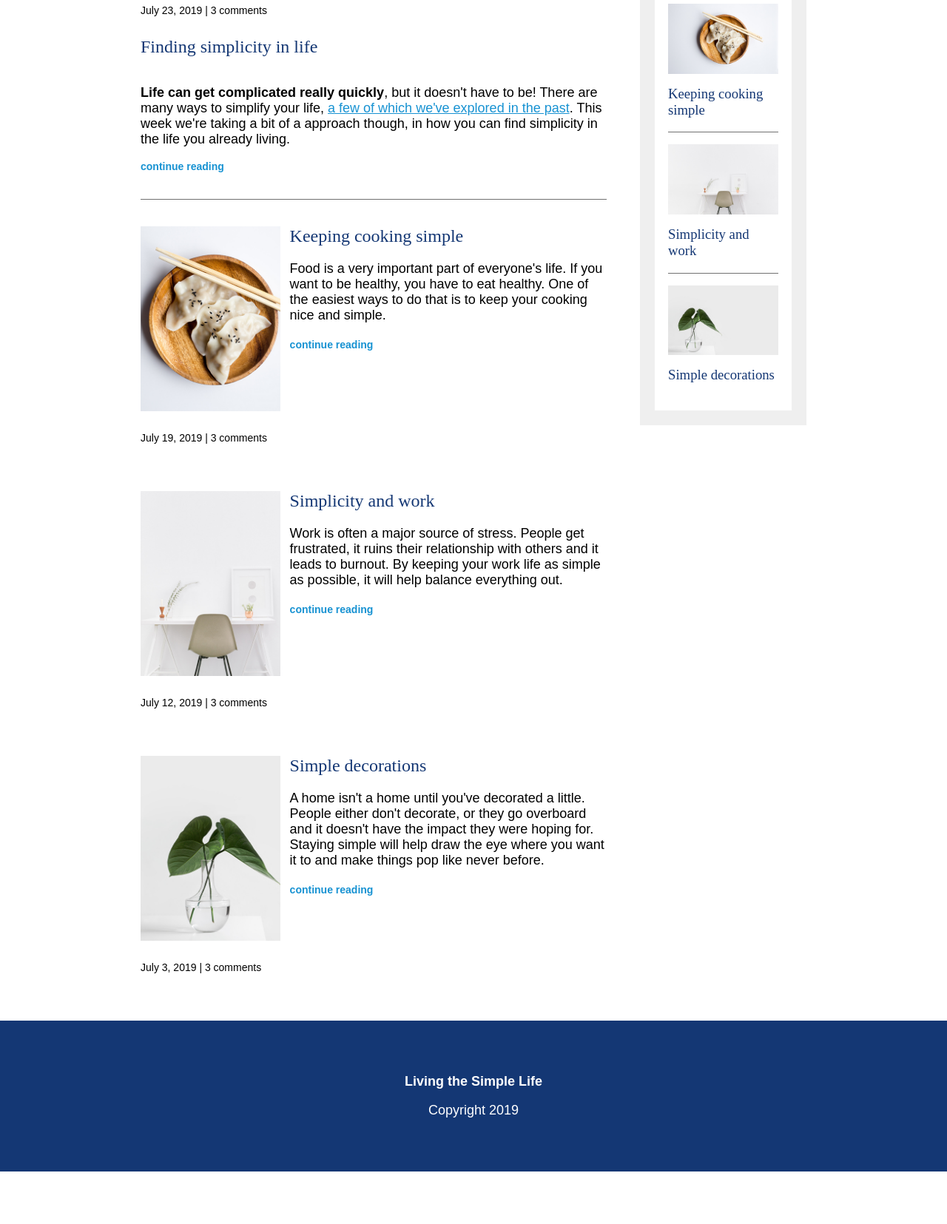
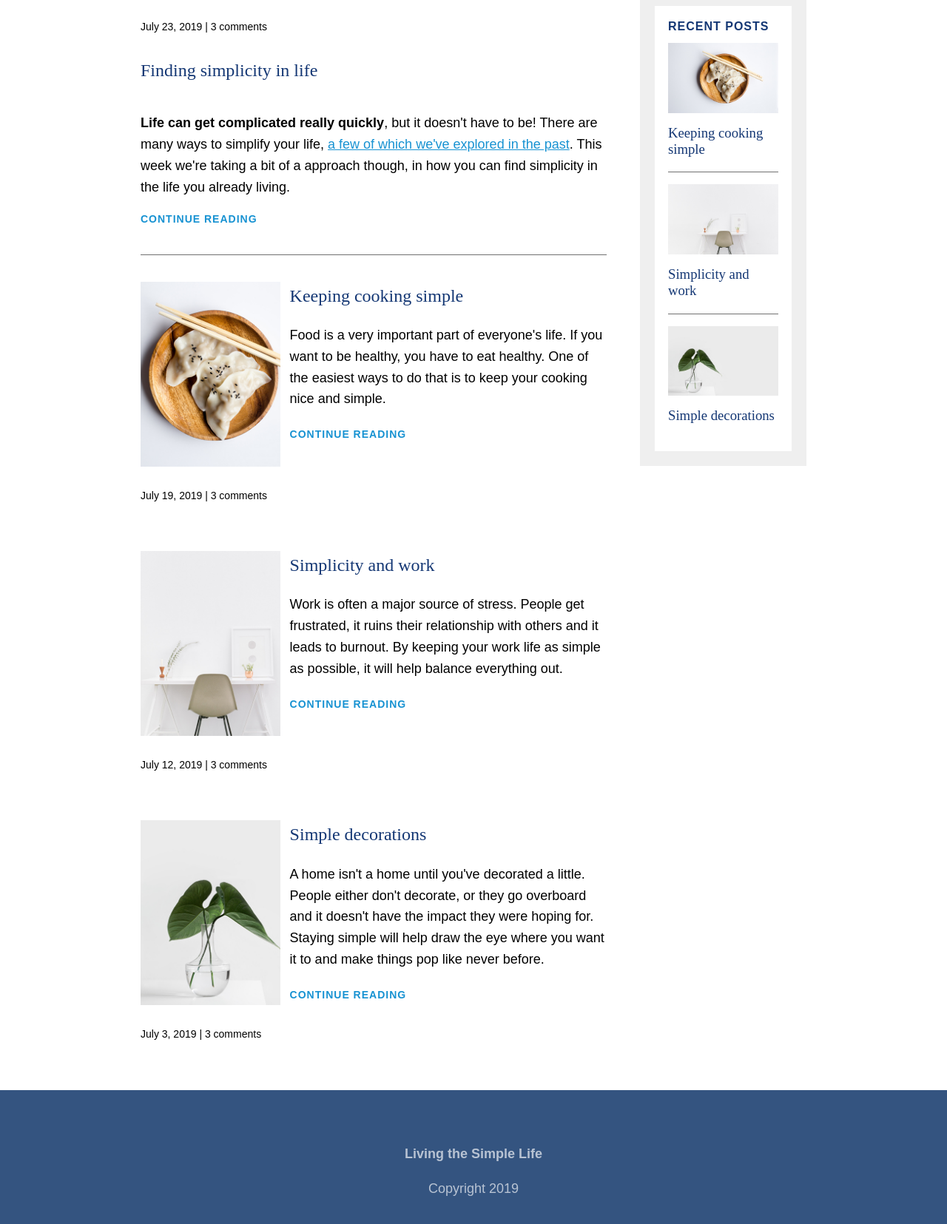
Before and after one commit to ksamarin90/living-simple-life, a plain HTML site: page index.html in a window 1280 px wide. Shown: the part 611-2266 px from the top of the page at 74% size. Before the commit the page ends 2195 px from the top, so only its background shows below. Drawn offline with Linux system fonts and the light colour scheme.

Commit message:
Ready for publishing

```diff
--- a/index.html
+++ b/index.html
@@ -35,7 +35,7 @@
                     There are many ways to simplify your life, <a href="#">a few of which we've explored in the past</a>.
                     This week we're taking a bit of a approach though, in how you can find simplicity in the
                     life you already living.</p>
-                <a href="#" class="article-read-more">continue reading</a>
+                <a href="#" class="article-read-more">CONTINUE READING</a>
             </article>
 
             <article class="article-recent">
@@ -44,7 +44,7 @@
                     <p class="article-body">Food is a very important part of
                          everyone's life. If you want to be healthy, you have to eat healthy.
                           One of the easiest ways to do that is to keep your cooking nice and simple.</p>
-                    <a href="#" class="article-read-more">continue reading</a>
+                    <a href="#" class="article-read-more">CONTINUE READING</a>
                 </div>
                 <div class="article-recent-secondary">
                     <img src="img/food.jpg" alt="dumpings" class="article-image">
@@ -59,7 +59,7 @@
                         People get frustrated, it ruins their relationship with others and it
                          leads to burnout. By keeping your work life as simple as possible,
                           it will help balance everything out.</p>
-                    <a href="#" class="article-read-more">continue reading</a>
+                    <a href="#" class="article-read-more">CONTINUE READING</a>
                 </div>
                 <div class="article-recent-secondary">
                     <img src="img/work.jpg" alt="work desk" class="article-image">
@@ -75,7 +75,7 @@
                          or they go overboard and it doesn't have the impact they
                           were hoping for. Staying simple will help draw the eye
                            where you want it to and make things pop like never before.</p>
-                    <a href="#" class="article-read-more">continue reading</a>
+                    <a href="#" class="article-read-more">CONTINUE READING</a>
                 </div>
                 <div class="article-recent-secondary">
                     <img src="img/deco.jpg" alt="decoration" class="article-image last-image">
--- a/style.css
+++ b/style.css
@@ -3,6 +3,7 @@ body {
     font-family: 'Ubuntu', sans-serif;
     font-size: 1.125rem;
     font-weight: 300;
+    line-height: 1.6;
 }
 
 img {
@@ -54,6 +55,7 @@ strong {
     color: #1792d2;
     font-size: .75rem;
     margin-top: 0;
+    text-transform: uppercase;
 }
 
 .article-title {
@@ -69,6 +71,8 @@ strong {
     color: #1792d2;
     text-decoration: none;
     font-weight: 700;
+    text-transform: uppercase;
+    letter-spacing: 1px;
 }
 
 .article-read-more:hover,
@@ -85,6 +89,7 @@ strong {
 .widget-recent-post,
 .widget-title {
     font-size: 1rem;
+    line-height: 1.2;
 }
 
 .widget-image {
@@ -94,6 +99,8 @@ strong {
 .widget-title {
     font-family: 'Ubuntu', sans-serif;
     font-weight: 700;
+    text-transform: uppercase;
+    letter-spacing: 1px;
 }
 
 .widget-recent-post-title {
@@ -108,8 +115,10 @@ header {
 }
 
 footer {
-    background: #143774;
-    color: white;
+    background: #345480;
+    color: rgba(255, 255, 255, .65);
+    /* a = alpha */
+    /* opacity or trancparency */
     text-align: center;
     padding: 3em 0;
 }
@@ -146,7 +155,6 @@ nav ul {
     list-style: none;
     display: flex;
     padding: 0;
-    margin: 0;
     justify-content: center;
 }
 
@@ -156,6 +164,8 @@ nav li {
 
 nav a {
     text-decoration: none;
+    text-transform: uppercase;
+    letter-spacing: 1px;
     color: #707070;
     font-weight: 700;
     padding: .25em 0;
```
Also changed, not shown: recent-posts.html (+3 -3 lines), 1 other file.
